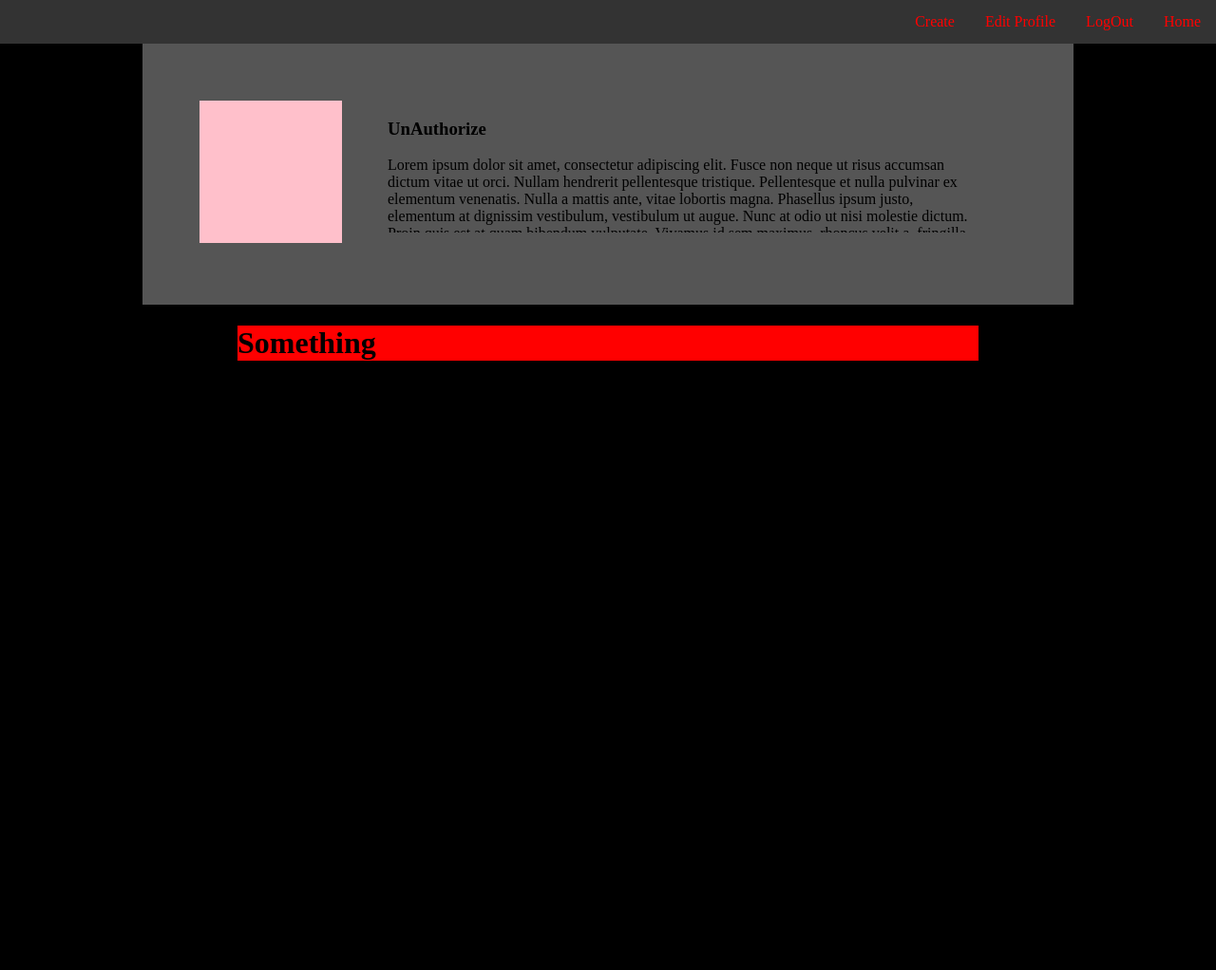
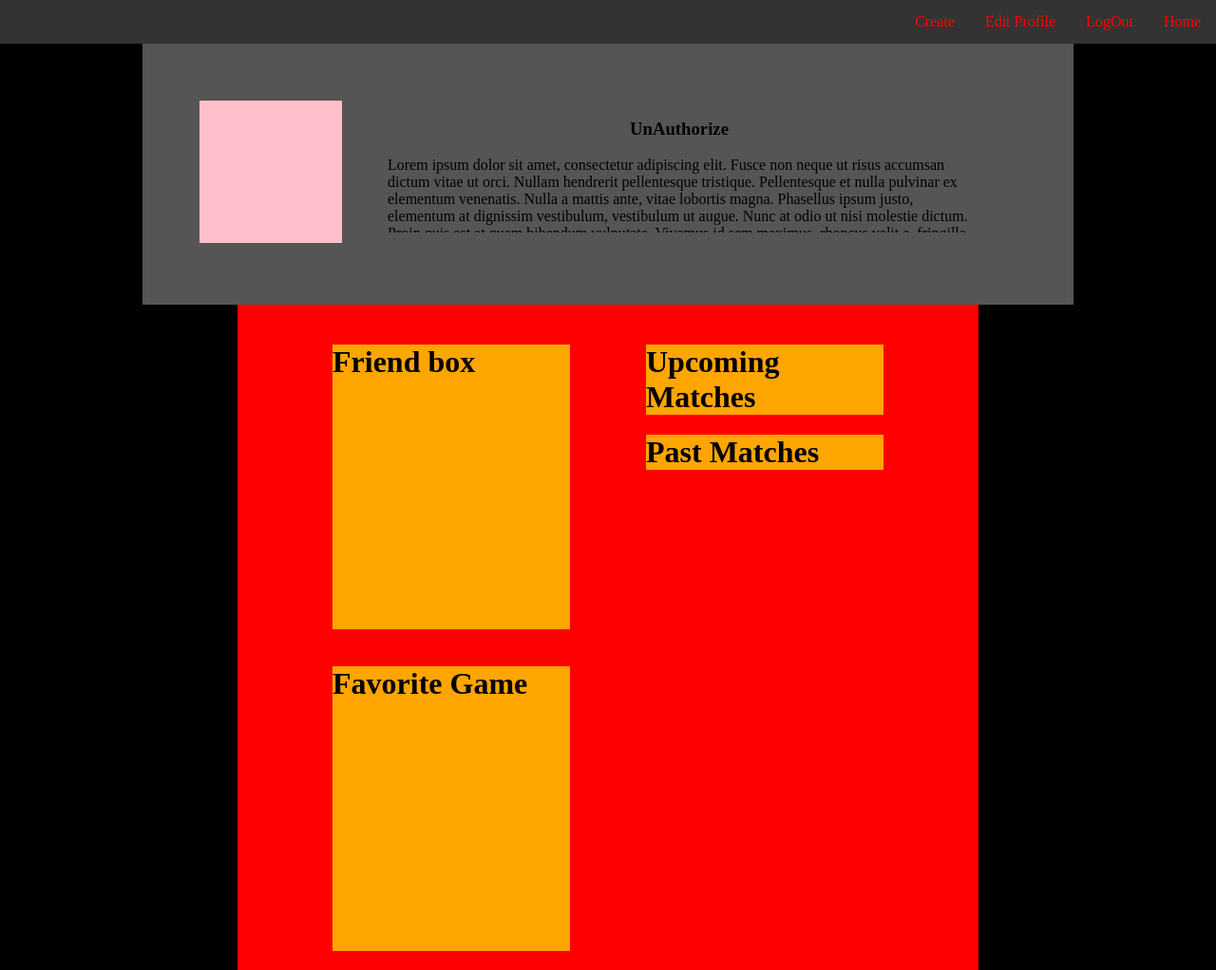
Before and after one commit to CodeName-Kids-Next-Door/CNKND, a Python web app: template Templates/profile.html in a window 1280 px wide. Shown: the whole page at 95% size. Before the commit the page ends 380 px from the top, so only its background shows below. Run offline with Jinja, Linux system fonts and the light colour scheme; the template is opened without the code that fills it, so the values that code supplies are empty.

Commit message:
part 2
got it as the template

```diff
--- a/templates/profile.html
+++ b/templates/profile.html
@@ -2,9 +2,24 @@
 <html lang="en" dir="ltr">
   <head>
     <style media = "screen">
+      .friends{
+        width: 250px;
+        height: 300px;
+        background-color: orange;
+        flex-shrink: 0;
+      }
+      .fav-Game{
+        width: 250px;
+        height: 300px;
+        background-color: orange;
+        flex-shrink: 0;
+      }
       div.body-box{
+        padding: 20px;
         background-color: red;
         margin: 0 250px;
+        display: flex;
+        justify-content: space-evenly;
       }
       body{
         margin: 0;
@@ -67,6 +82,22 @@
       li a:hover {
         background-color: #111;
       }
+      .name{
+        text-align: center;
+      }
+      .Match{
+
+      }
+      .upcoming{
+        width: 250px;
+        background-color: orange;
+        flex-shrink: 0;
+      }
+      .past{
+        width: 250px;
+        background-color: orange;
+        flex-shrink: 0;
+      }
     </style>
     <meta charset="utf-8">
     <title>Your Profile Page</title>
@@ -86,17 +117,35 @@
       </div>
       <div class="name-bio">
         <h3 class="name"> UnAuthorize </h3>
-        <p class="bio"> Lorem ipsum dolor sit amet, consectetur adipiscing elit. Fusce non neque ut risus accumsan dictum vitae ut orci. Nullam hendrerit pellentesque tristique. Pellentesque et nulla pulvinar ex elementum venenatis. Nulla a mattis ante, vitae lobortis magna. Phasellus ipsum justo, elementum at dignissim vestibulum, vestibulum ut augue. Nunc at odio ut nisi molestie dictum. Proin quis est at quam bibendum vulputate.
+        <p class="bio">
+            Lorem ipsum dolor sit amet, consectetur adipiscing elit. Fusce non neque ut risus accumsan dictum vitae ut orci. Nullam hendrerit pellentesque tristique. Pellentesque et nulla pulvinar ex elementum venenatis. Nulla a mattis ante, vitae lobortis magna. Phasellus ipsum justo, elementum at dignissim vestibulum, vestibulum ut augue. Nunc at odio ut nisi molestie dictum. Proin quis est at quam bibendum vulputate.
 
-Vivamus id sem maximus, rhoncus velit a, fringilla arcu. Ut malesuada eget diam in lacinia. Duis faucibus non risus eget suscipit. Morbi at mauris vel sapien varius pellentesque. Nulla facilisi. Duis erat ante, feugiat ac faucibus quis, vehicula id velit. Proin tempus dolor eget pulvinar feugiat. Vivamus ipsum leo, tincidunt et elit et, commodo vestibulum lectus. Donec vitae enim in nisi venenatis gravida in ut sapien. Sed mattis hendrerit odio, eu egestas metus. Aliquam dapibus et dolor sit amet dapibus. Orci varius natoque penatibus et magnis dis parturient montes, nascetur ridiculus mus. Proin eleifend, elit at dictum consequat, lectus nisl tristique ipsum, nec posuere turpis dolor ac odio. Lorem ipsum dolor sit amet, consectetur adipiscing elit. Fusce non neque ut risus accumsan dictum vitae ut orci. Nullam hendrerit pellentesque tristique. Pellentesque et nulla pulvinar ex elementum venenatis. Nulla a mattis ante, vitae lobortis magna. Phasellus ipsum justo, elementum at dignissim vestibulum, vestibulum ut augue. Nunc at odio ut nisi molestie dictum. Proin quis est at quam bibendum vulputate.
+            Vivamus id sem maximus, rhoncus velit a, fringilla arcu. Ut malesuada eget diam in lacinia. Duis faucibus non risus eget suscipit. Morbi at mauris vel sapien varius pellentesque. Nulla facilisi. Duis erat ante, feugiat ac faucibus quis, vehicula id velit. Proin tempus dolor eget pulvinar feugiat. Vivamus ipsum leo, tincidunt et elit et, commodo vestibulum lectus. Donec vitae enim in nisi venenatis gravida in ut sapien. Sed mattis hendrerit odio, eu egestas metus. Aliquam dapibus et dolor sit amet dapibus. Orci varius natoque penatibus et magnis dis parturient montes, nascetur ridiculus mus. Proin eleifend, elit at dictum consequat, lectus nisl tristique ipsum, nec posuere turpis dolor ac odio. Lorem ipsum dolor sit amet, consectetur adipiscing elit. Fusce non neque ut risus accumsan dictum vitae ut orci. Nullam hendrerit pellentesque tristique. Pellentesque et nulla pulvinar ex elementum venenatis. Nulla a mattis ante, vitae lobortis magna. Phasellus ipsum justo, elementum at dignissim vestibulum, vestibulum ut augue. Nunc at odio ut nisi molestie dictum. Proin quis est at quam bibendum vulputate.
 
-Vivamus id sem maximus, rhoncus velit a, fringilla arcu. Ut malesuada eget diam in lacinia. Duis faucibus non risus eget suscipit. Morbi at mauris vel sapien varius pellentesque. Nulla facilisi. Duis erat ante, feugiat ac faucibus quis, vehicula id velit. Proin tempus dolor eget pulvinar feugiat. Vivamus ipsum leo, tincidunt et elit et, commodo vestibulum lectus. Donec vitae enim in nisi venenatis gravida in ut sapien. Sed mattis hendrerit odio, eu egestas metus. Aliquam dapibus et dolor sit amet dapibus. Orci varius natoque penatibus et magnis dis parturient montes, nascetur ridiculus mus. Proin eleifend, elit at dictum consequat, lectus nisl tristique ipsum, nec posuere turpis dolor ac odio.Lorem ipsum dolor sit amet, consectetur adipiscing elit. Fusce non neque ut risus accumsan dictum vitae ut orci. Nullam hendrerit pellentesque tristique. Pellentesque et nulla pulvinar ex elementum venenatis. Nulla a mattis ante, vitae lobortis magna. Phasellus ipsum justo, elementum at dignissim vestibulum, vestibulum ut augue. Nunc at odio ut nisi molestie dictum. Proin quis est at quam bibendum vulputate.
+            Vivamus id sem maximus, rhoncus velit a, fringilla arcu. Ut malesuada eget diam in lacinia. Duis faucibus non risus eget suscipit. Morbi at mauris vel sapien varius pellentesque. Nulla facilisi. Duis erat ante, feugiat ac faucibus quis, vehicula id velit. Proin tempus dolor eget pulvinar feugiat. Vivamus ipsum leo, tincidunt et elit et, commodo vestibulum lectus. Donec vitae enim in nisi venenatis gravida in ut sapien. Sed mattis hendrerit odio, eu egestas metus. Aliquam dapibus et dolor sit amet dapibus. Orci varius natoque penatibus et magnis dis parturient montes, nascetur ridiculus mus. Proin eleifend, elit at dictum consequat, lectus nisl tristique ipsum, nec posuere turpis dolor ac odio.Lorem ipsum dolor sit amet, consectetur adipiscing elit. Fusce non neque ut risus accumsan dictum vitae ut orci. Nullam hendrerit pellentesque tristique. Pellentesque et nulla pulvinar ex elementum venenatis. Nulla a mattis ante, vitae lobortis magna. Phasellus ipsum justo, elementum at dignissim vestibulum, vestibulum ut augue. Nunc at odio ut nisi molestie dictum. Proin quis est at quam bibendum vulputate.
 
-Vivamus id sem maximus, rhoncus velit a, fringilla arcu. Ut malesuada eget diam in lacinia. Duis faucibus non risus eget suscipit. Morbi at mauris vel sapien varius pellentesque. Nulla facilisi. Duis erat ante, feugiat ac faucibus quis, vehicula id velit. Proin tempus dolor eget pulvinar feugiat. Vivamus ipsum leo, tincidunt et elit et, commodo vestibulum lectus. Donec vitae enim in nisi venenatis gravida in ut sapien. Sed mattis hendrerit odio, eu egestas metus. Aliquam dapibus et dolor sit amet dapibus. Orci varius natoque penatibus et magnis dis parturient montes, nascetur ridiculus mus. Proin eleifend, elit at dictum consequat, lectus nisl tristique ipsum, nec posuere turpis dolor ac odio. </p>
+            Vivamus id sem maximus, rhoncus velit a, fringilla arcu. Ut malesuada eget diam in lacinia. Duis faucibus non risus eget suscipit. Morbi at mauris vel sapien varius pellentesque. Nulla facilisi. Duis erat ante, feugiat ac faucibus quis, vehicula id velit. Proin tempus dolor eget pulvinar feugiat. Vivamus ipsum leo, tincidunt et elit et, commodo vestibulum lectus. Donec vitae enim in nisi venenatis gravida in ut sapien. Sed mattis hendrerit odio, eu egestas metus. Aliquam dapibus et dolor sit amet dapibus. Orci varius natoque penatibus et magnis dis parturient montes, nascetur ridiculus mus. Proin eleifend, elit at dictum consequat, lectus nisl tristique ipsum, nec posuere turpis dolor ac odio.
+        </p>
       </div>
     </div>
     <div class="body-box">
-      <h1> Something </h1>
+      <div>
+        <div class="friends">
+          <h1>Friend box</h1>
+        </div>
+        <br>
+        <div class="fav-Game">
+          <h1>Favorite Game</h1>
+        </div>
+      </div>
+      <div class="Match">
+        <div class="upcoming">
+          <h1>Upcoming Matches</h1>
+        </div>
+        <div class="past">
+          <h1>Past Matches</h1>
+        </div>
+      </div>
     </div>
   </body>
 </html>
```
Also changed, not shown: Templates/profile.html (+54 -5 lines).
